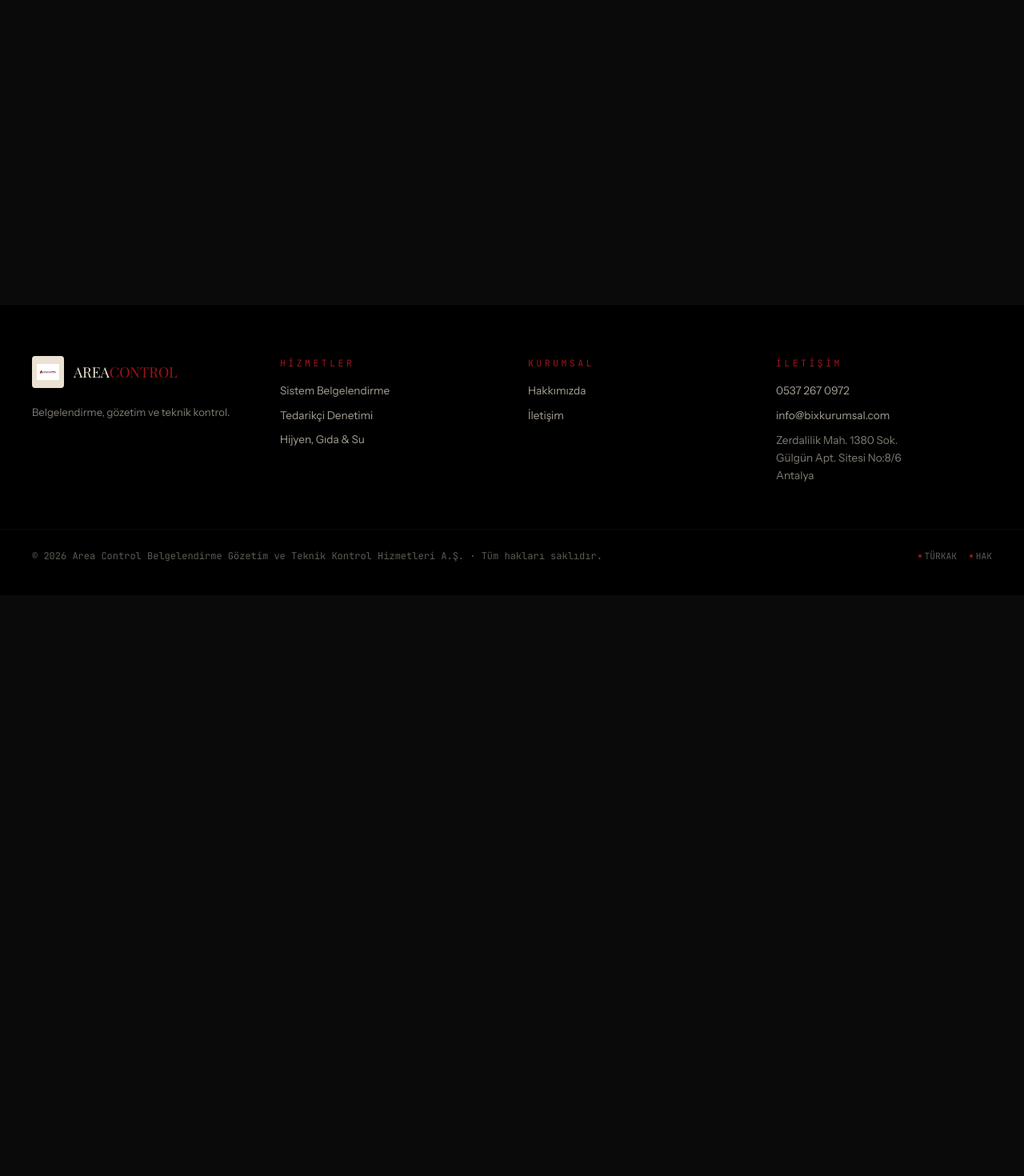
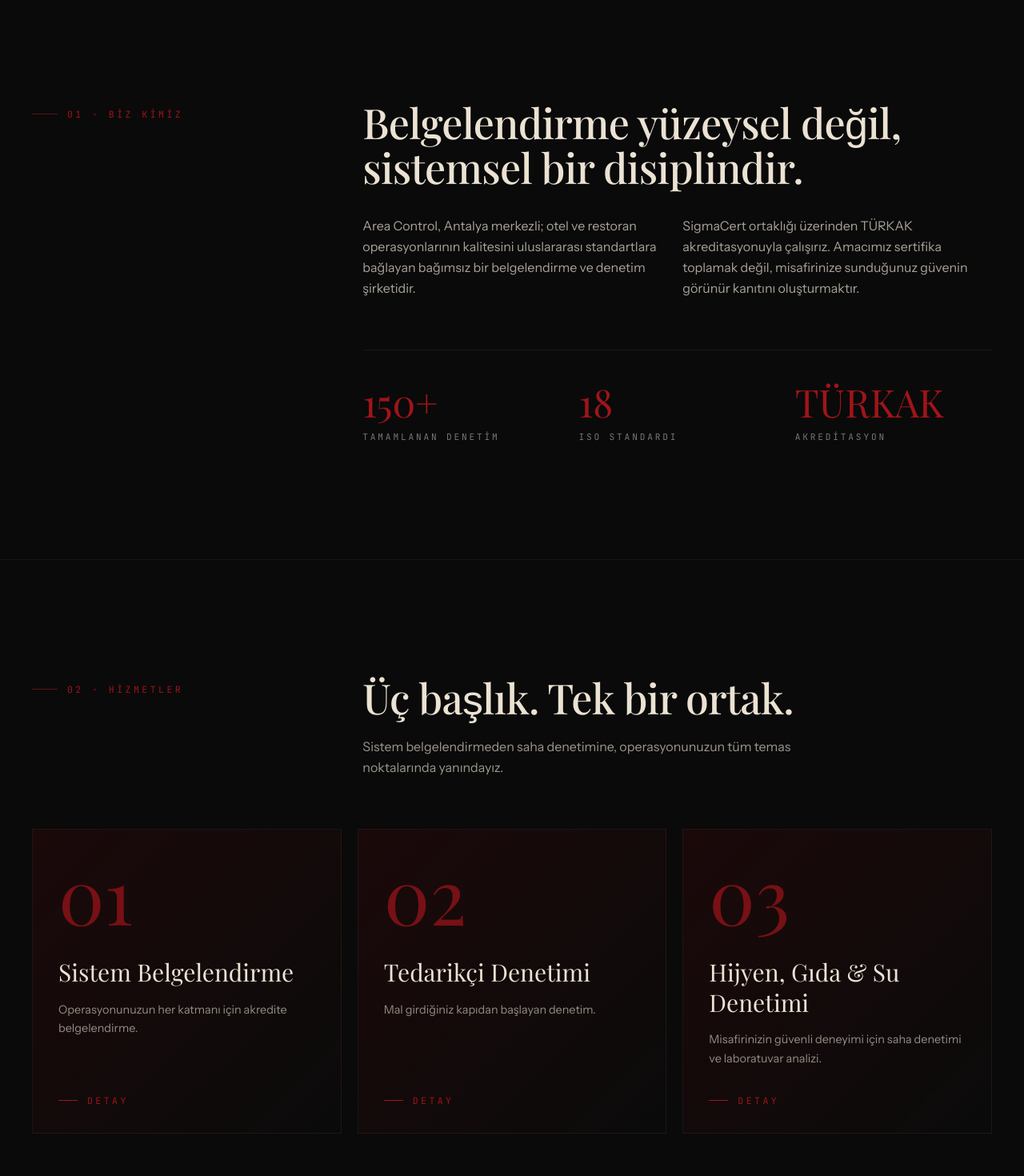
Before and after one commit to weliakcay/Area-Control-, a Next.js app: page / in a window 1280 px wide. Shown: the part 820-2290 px from the top of the page at 80% size. Before the commit the page ends 1564 px from the top, so only its background shows below. Built offline with nearby package versions, Linux system fonts and the light colour scheme.

Commit message:
feat: about and services triple sections

```diff
--- a/app/page.tsx
+++ b/app/page.tsx
@@ -1,10 +1,14 @@
 import Hero from '@/components/sections/Hero';
+import About from '@/components/sections/About';
+import ServicesTriple from '@/components/sections/ServicesTriple';
 
 export default function Home() {
   return (
     <>
       <Hero />
-      <div className="min-h-[50vh]" />
+      <About />
+      <ServicesTriple />
+      <div className="min-h-[30vh]" />
     </>
   );
 }
--- /dev/null
+++ b/components/sections/About.tsx
@@ -0,0 +1,43 @@
+import KickerLabel from '@/components/ui/KickerLabel';
+import Reveal from '@/components/ui/Reveal';
+import Counter from '@/components/ui/Counter';
+import tr from '@/messages/tr.json';
+import { site } from '@/content/site';
+
+export default function About() {
+  return (
+    <section className="relative py-28 md:py-36 border-t border-white/5">
+      <div className="mx-auto max-w-7xl px-6 lg:px-10 grid md:grid-cols-12 gap-10">
+        <div className="md:col-span-4">
+          <Reveal as="div">
+            <KickerLabel>{tr.about.kicker}</KickerLabel>
+          </Reveal>
+        </div>
+        <div className="md:col-span-8 space-y-8">
+          <Reveal as="h2" className="display-lg text-cream">
+            {tr.about.title}
+          </Reveal>
+          <div className="grid md:grid-cols-2 gap-8 max-w-3xl text-cream/70 leading-relaxed">
+            <Reveal as="p" delay={0.05}>{tr.about.p1}</Reveal>
+            <Reveal as="p" delay={0.15}>{tr.about.p2}</Reveal>
+          </div>
+
+          <div className="mt-16 grid grid-cols-3 gap-6 border-t border-white/5 pt-10">
+            {site.metrics.map((m, i) => (
+              <Reveal key={m.label} delay={i * 0.08}>
+                <div>
+                  <div className="font-display text-4xl md:text-5xl text-crimson leading-none">
+                    <Counter to={m.value} />
+                  </div>
+                  <div className="mt-3 font-mono text-[0.7rem] tracking-[0.25em] uppercase text-cream/50">
+                    {m.label}
+                  </div>
+                </div>
+              </Reveal>
+            ))}
+          </div>
+        </div>
+      </div>
+    </section>
+  );
+}
--- /dev/null
+++ b/components/sections/ServicesTriple.tsx
@@ -0,0 +1,53 @@
+import Link from 'next/link';
+import KickerLabel from '@/components/ui/KickerLabel';
+import Reveal from '@/components/ui/Reveal';
+import tr from '@/messages/tr.json';
+import { services } from '@/content/services';
+
+export default function ServicesTriple() {
+  return (
+    <section id="hizmetler" className="relative py-28 md:py-36 border-t border-white/5 bg-ink">
+      <div className="mx-auto max-w-7xl px-6 lg:px-10">
+        <div className="grid md:grid-cols-12 gap-10 mb-16">
+          <div className="md:col-span-4">
+            <Reveal><KickerLabel>{tr.services.kicker}</KickerLabel></Reveal>
+          </div>
+          <div className="md:col-span-8 space-y-5">
+            <Reveal as="h2" className="display-lg text-cream">{tr.services.title}</Reveal>
+            <Reveal as="p" delay={0.1} className="text-cream/65 max-w-xl leading-relaxed">
+              {tr.services.intro}
+            </Reveal>
+          </div>
+        </div>
+
+        <div className="grid md:grid-cols-3 gap-5">
+          {services.map((s, i) => (
+            <Reveal key={s.slug} delay={i * 0.1}>
+              <Link
+                href={`/hizmetler/${s.slug}`}
+                className="group relative block h-full min-h-[380px] bg-gradient-to-br from-burgundy/30 to-transparent border border-white/5 p-8 overflow-hidden transition-all duration-500 hover:border-crimson/50"
+              >
+                <div className="absolute inset-0 bg-gradient-to-br from-crimson/0 to-crimson/10 opacity-0 group-hover:opacity-100 transition-opacity" />
+                <div className="relative flex flex-col h-full">
+                  <div className="font-display text-7xl md:text-8xl text-crimson/70 group-hover:text-crimson transition-colors leading-none">
+                    {s.number}
+                  </div>
+                  <h3 className="mt-8 font-display text-2xl md:text-3xl text-cream leading-tight">
+                    {s.title}
+                  </h3>
+                  <p className="mt-4 text-cream/60 text-[0.9rem] leading-relaxed flex-1">
+                    {s.tagline}
+                  </p>
+                  <span className="mt-8 inline-flex items-center gap-3 text-[0.72rem] tracking-[0.3em] uppercase text-crimson font-mono">
+                    <span className="w-6 h-px bg-crimson group-hover:w-10 transition-all" />
+                    Detay
+                  </span>
+                </div>
+              </Link>
+            </Reveal>
+          ))}
+        </div>
+      </div>
+    </section>
+  );
+}
```
